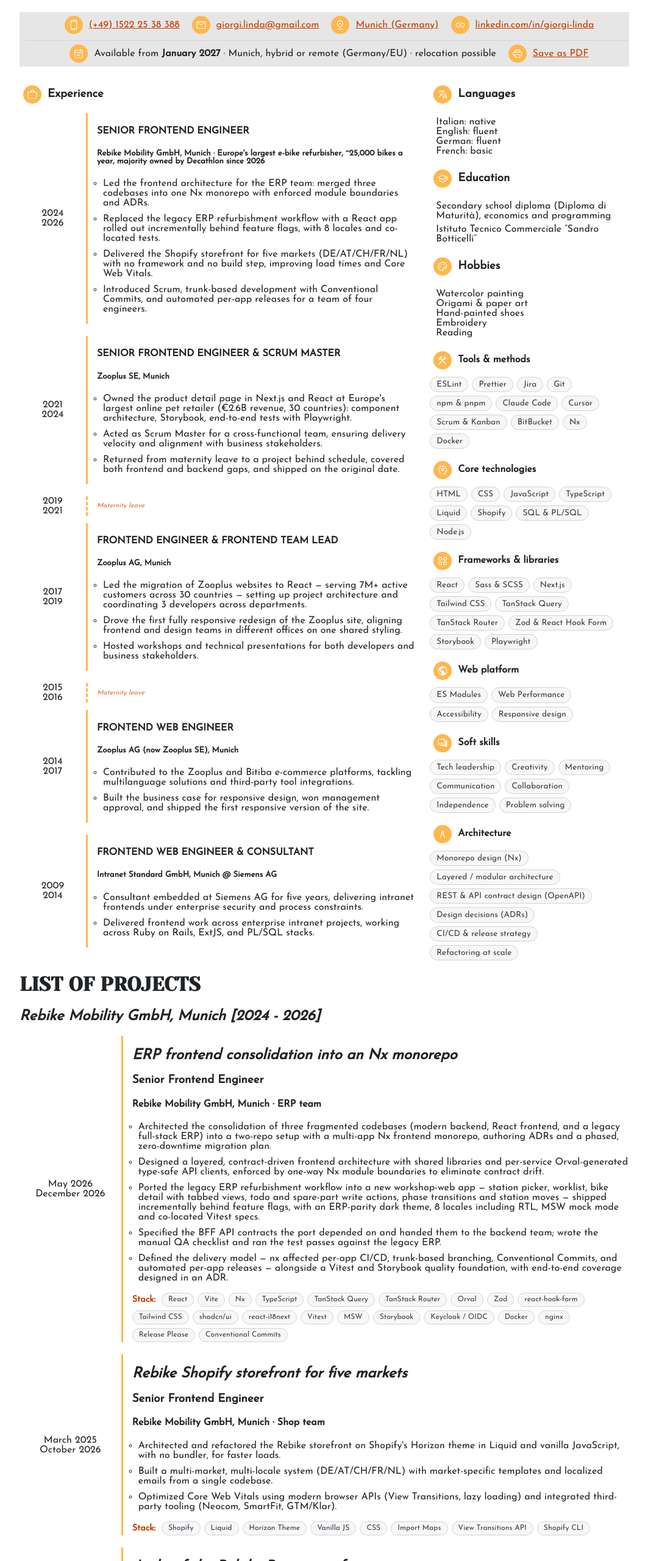
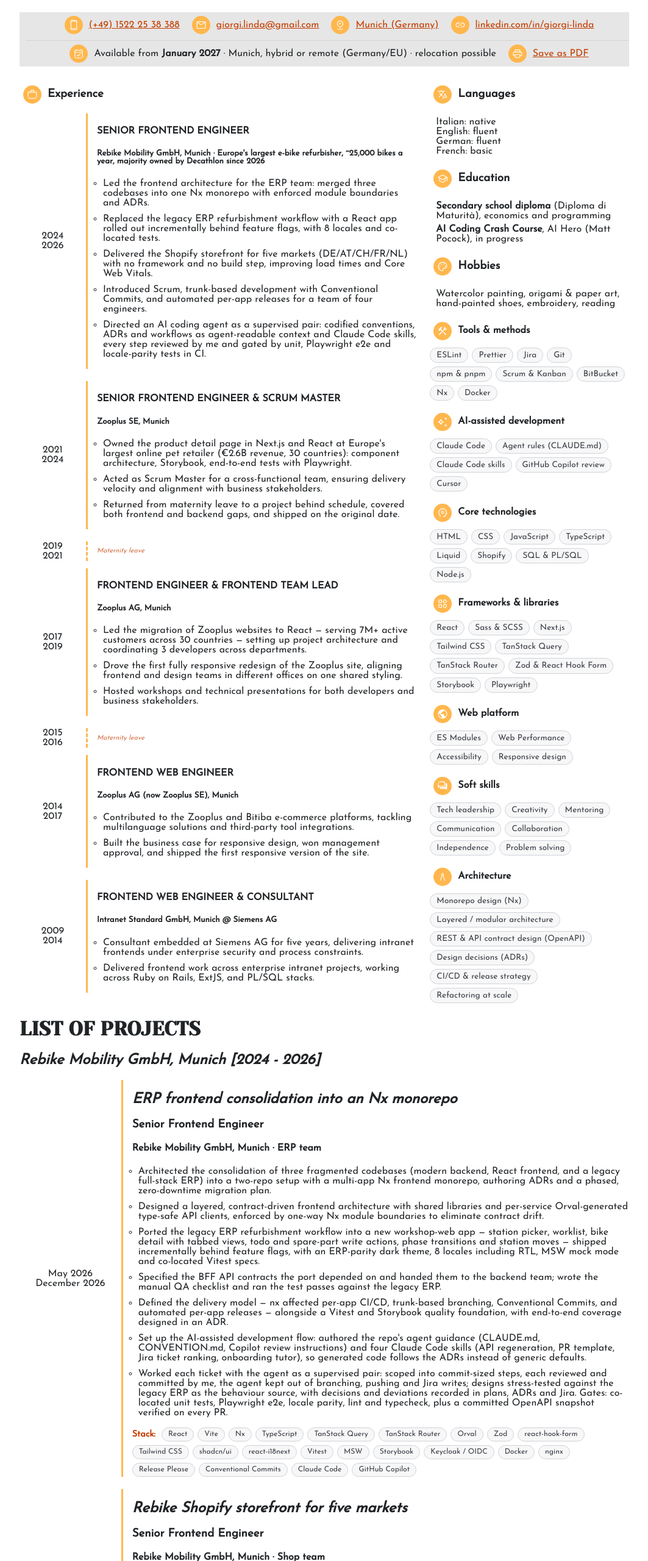
Before and after one commit to giorgilinda/CV, a plain HTML site: page index.html in a window 1280 px wide. Shown: the part 240-2800 px from the top of the page at 61% size, without its empty margins (108-1171 px from the left). Drawn offline with Linux system fonts and the light colour scheme.

Commit message:
add AI information

```diff
--- a/index.html
+++ b/index.html
@@ -97,7 +97,8 @@
     "Architecture Decision Records",
     "Tech Leadership",
     "Mentoring",
-    "AI-assisted development"
+    "AI-assisted development",
+    "Claude Code"
   ],
   "hasOccupation": {
     "@type": "Occupation",
@@ -164,7 +165,7 @@
               Frontend engineer with 15+ years building large-scale e-commerce
               applications, the last ten of them at Zooplus and Rebike Mobility
               in Munich. At Rebike Mobility I consolidated three codebases into an Nx frontend monorepo, set
-              the ADR and module-boundary conventions, and built framework-free
+              the ADR, module-boundary and AI-agent conventions, and built framework-free
               Shopify storefronts for five markets. Before that, 10 years at
               Zooplus, where I led the React migration and owned the product
               detail page serving 7M+ customers. I bring a designer's eye for
@@ -244,6 +245,12 @@
                     Introduced Scrum, trunk-based development with Conventional
                     Commits, and automated per-app releases for a team of four
                     engineers.
+                  </li>
+                  <li>
+                    Directed an AI coding agent as a supervised pair: codified
+                    conventions, ADRs and workflows as agent-readable context
+                    and Claude Code skills, every step reviewed by me and gated
+                    by unit, Playwright e2e and locale-parity tests in CI.
                   </li>
                 </ul>
               </div>
@@ -368,8 +375,8 @@
                 >Education
               </h2>
               <ul>
-                <li>Secondary school diploma (Diploma di Maturit&agrave;), economics and programming</li>
-                <li>Istituto Tecnico Commerciale &ldquo;Sandro Botticelli&rdquo;</li>
+                <li><strong>Secondary school diploma</strong> (Diploma di Maturit&agrave;), economics and programming</li>
+                <li><strong>AI Coding Crash Course</strong>, AI Hero (Matt Pocock), in progress</li>
               </ul>
             </section>
             <section id="hobbiesWrapper">
@@ -378,11 +385,7 @@
                 >Hobbies
               </h2>
               <ul id="hobbies">
-                <li>Watercolor painting</li>
-                <li>Origami &amp; paper art</li>
-                <li>Hand-painted shoes</li>
-                <li>Embroidery</li>
-                <li>Reading</li>
+                <li>Watercolor painting, origami &amp; paper art, hand-painted shoes, embroidery, reading</li>
               </ul>
             </section>
             <section id="skills">
@@ -398,12 +401,23 @@
                   <li>Jira</li>
                   <li>Git</li>
                   <li>npm &amp; pnpm</li>
-                  <li>Claude Code</li>
-                  <li>Cursor</li>
                   <li>Scrum &amp; Kanban</li>
                   <li>BitBucket</li>
                   <li>Nx</li>
                   <li>Docker</li>
+                </ul>
+              </div>
+              <div id="aiSkills">
+                <h3 class="groupTitle">
+                  <svg class="icon" aria-hidden="true" viewBox="0 0 48 48"><path d="M38.6 15.1q-.25 0-.425-.1t-.275-.35l-1.45-3.4-3.65-1.6q-.25-.1-.35-.275-.1-.175-.1-.425t.1-.425q.1-.175.35-.275l3.65-1.55 1.45-3.25q.1-.25.275-.35.175-.1.425-.1t.425.1q.175.1.275.35l1.45 3.25 3.65 1.55q.25.1.35.275.1.175.1.425t-.1.425q-.1.175-.35.275l-3.65 1.6-1.45 3.4q-.1.25-.275.35-.175.1-.425.1Zm0 29.8q-.2 0-.4-.1t-.3-.35l-1.45-3.25-3.6-1.55q-.25-.1-.35-.275-.1-.175-.1-.425t.1-.425q.1-.175.35-.275l3.6-1.55 1.45-3.45q.1-.25.275-.35.175-.1.425-.1t.425.1q.175.1.275.35l1.45 3.45 3.6 1.55q.25.1.35.275.1.175.1.425t-.1.425q-.1.175-.35.275l-3.6 1.55-1.45 3.25q-.1.25-.3.35-.2.1-.4.1Zm-21.95-8.65q-.4 0-.775-.225T15.3 35.4l-3.25-6.95-7-3.15q-.4-.2-.625-.575-.225-.375-.225-.775t.225-.775q.225-.375.625-.575l7-3.15 3.25-6.9q.2-.45.575-.675.375-.225.775-.225t.775.225q.375.225.575.625l3.3 6.95 6.95 3.15q.45.2.675.575.225.375.225.775t-.225.775q-.225.375-.675.575l-6.95 3.15L18 35.4q-.2.45-.575.65-.375.2-.775.2Zm0-5.35 2.4-4.8 4.9-2.15-4.9-2.15-2.4-4.8-2.35 4.8-4.95 2.15 4.95 2.15Zm0-6.95Z"/></svg
+                  >AI-assisted development
+                </h3>
+                <ul>
+                  <li>Claude Code</li>
+                  <li>Agent rules (CLAUDE.md)</li>
+                  <li>Claude Code skills</li>
+                  <li>GitHub Copilot review</li>
+                  <li>Cursor</li>
                 </ul>
               </div>
               <div id="hardSkills">
@@ -528,6 +542,23 @@
                 per-app releases — alongside a Vitest and Storybook quality
                 foundation, with end-to-end coverage designed in an ADR.
               </li>
+              <li>
+                Set up the AI-assisted development flow: authored the repo's
+                agent guidance (CLAUDE.md, CONVENTION.md, Copilot review
+                instructions) and four Claude Code skills (API regeneration,
+                PR template, Jira ticket ranking, onboarding tutor), so
+                generated code follows the ADRs instead of generic defaults.
+              </li>
+              <li>
+                Worked each ticket with the agent as a supervised pair: scoped
+                into commit-sized steps, each reviewed and committed by me, the
+                agent kept out of branching, pushing and Jira writes; designs
+                stress-tested against the legacy ERP as the behaviour source,
+                with decisions and deviations recorded in plans, ADRs and
+                Jira. Gates: co-located unit tests, Playwright e2e, locale
+                parity, lint and typecheck, plus a committed OpenAPI snapshot
+                verified on every PR.
+              </li>
             </ul>
             <p class="projectTools">
               <span class="projectToolsLabel">Stack:</span>
@@ -551,6 +582,8 @@
               <span class="tag">nginx</span>
               <span class="tag">Release Please</span>
               <span class="tag">Conventional Commits</span>
+              <span class="tag">Claude Code</span>
+              <span class="tag">GitHub Copilot</span>
             </p>
           </div>
         </article>
--- a/main.css
+++ b/main.css
@@ -348,12 +348,16 @@
     margin-bottom: 2px;
   }
   /* group heading stays with its first project and is never sliced at a page edge */
+  /* top spacing as padding, not margin: Chrome slices a heading whose margin straddles the page edge */
   .projectGroup {
-    break-after: avoid;
-    page-break-after: avoid;
     break-inside: avoid;
     page-break-inside: avoid;
-    margin: 0.6em 0 0.3em;
+    margin: 0 0 0.3em;
+    padding-top: 0.6em;
+  }
+  .projectGroup + .experience {
+    break-before: avoid;
+    page-break-before: avoid;
   }
   .projectTitle {
     margin: 0.3em 0 0.2em;
@@ -385,9 +389,11 @@
   #projectPage .company {
     margin: 2px 0;
   }
-  #hobbies li,
+  #hobbies li {
+    margin-bottom: 0;
+  }
   #education li {
-    margin-bottom: 0;
+    margin-bottom: 3px;
   }
   .groupTitle {
     margin: 0;
```
